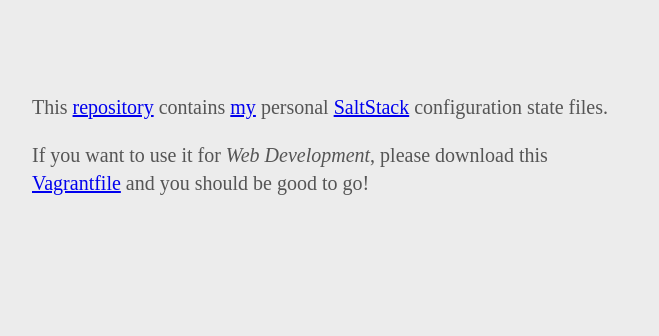
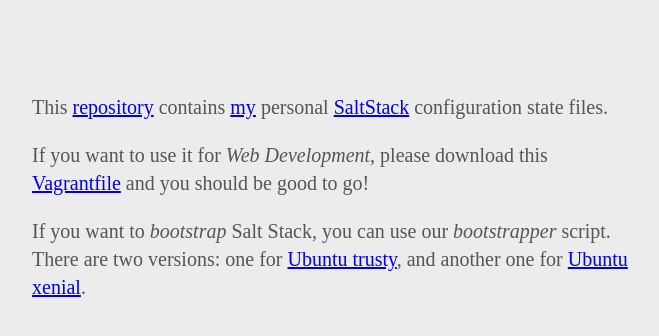
Before and after one commit to renoirb/renoirb-salt-states, a plain HTML site: page index.html in a window 1280 px wide. Shown: the whole page, without its empty margins (308-967 px from the left). Drawn offline with Linux system fonts and the light colour scheme.

Commit message:
Import Xenial bootstrap script

```diff
--- a/index.html
+++ b/index.html
@@ -13,6 +13,9 @@
           configuration state files.</p>
         <p>If you want to use it for <em>Web Development</em>, please download
           this <a href="Vagrantfile">Vagrantfile</a> and you should be good to go!</p>
+        <p>If you want to <em>bootstrap</em> Salt Stack, you can use our <em>bootstrapper</em> script.
+          There are two versions: one for <a href="bootstrap.sh">Ubuntu trusty</a>,
+          and another one for <a href="bootstrap/xenial.sh">Ubuntu xenial</a>.</p>
       </section>
     </div>
     <style>
```
Also changed, not shown: 2 other files.
